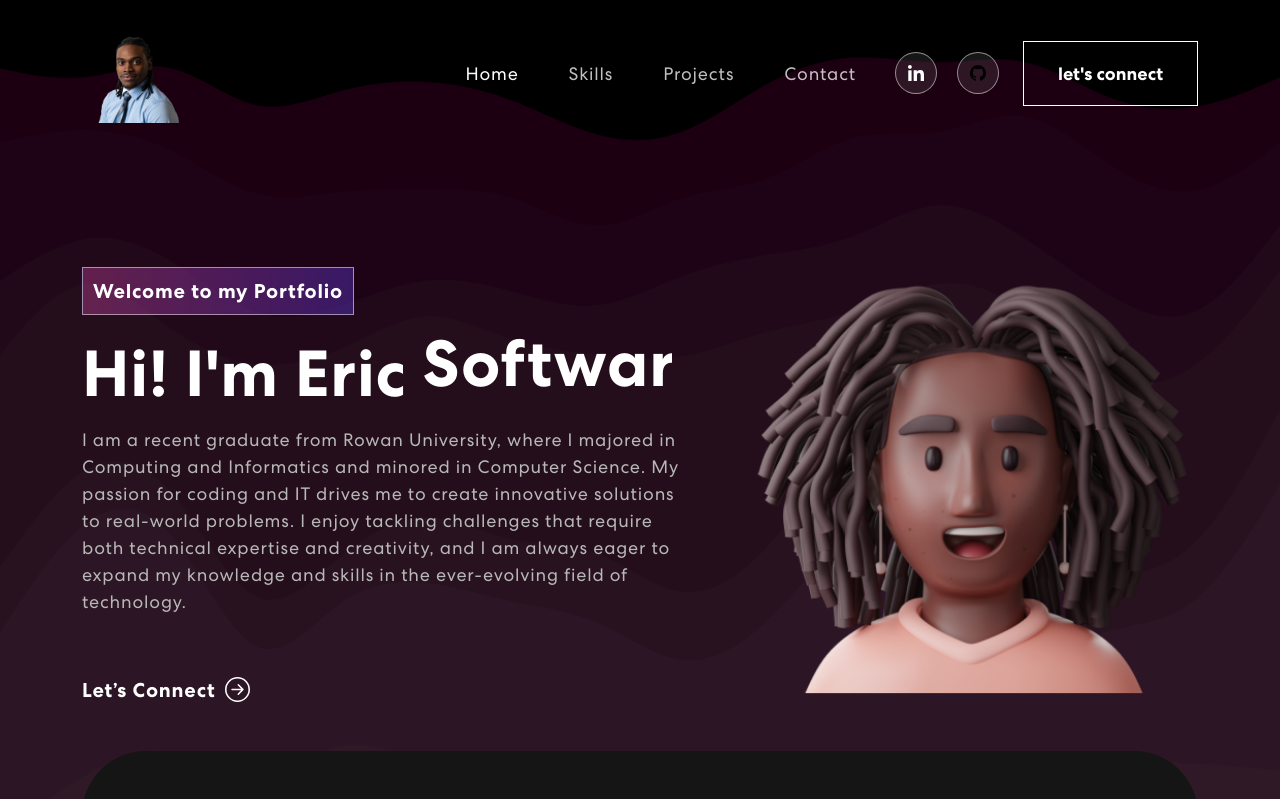
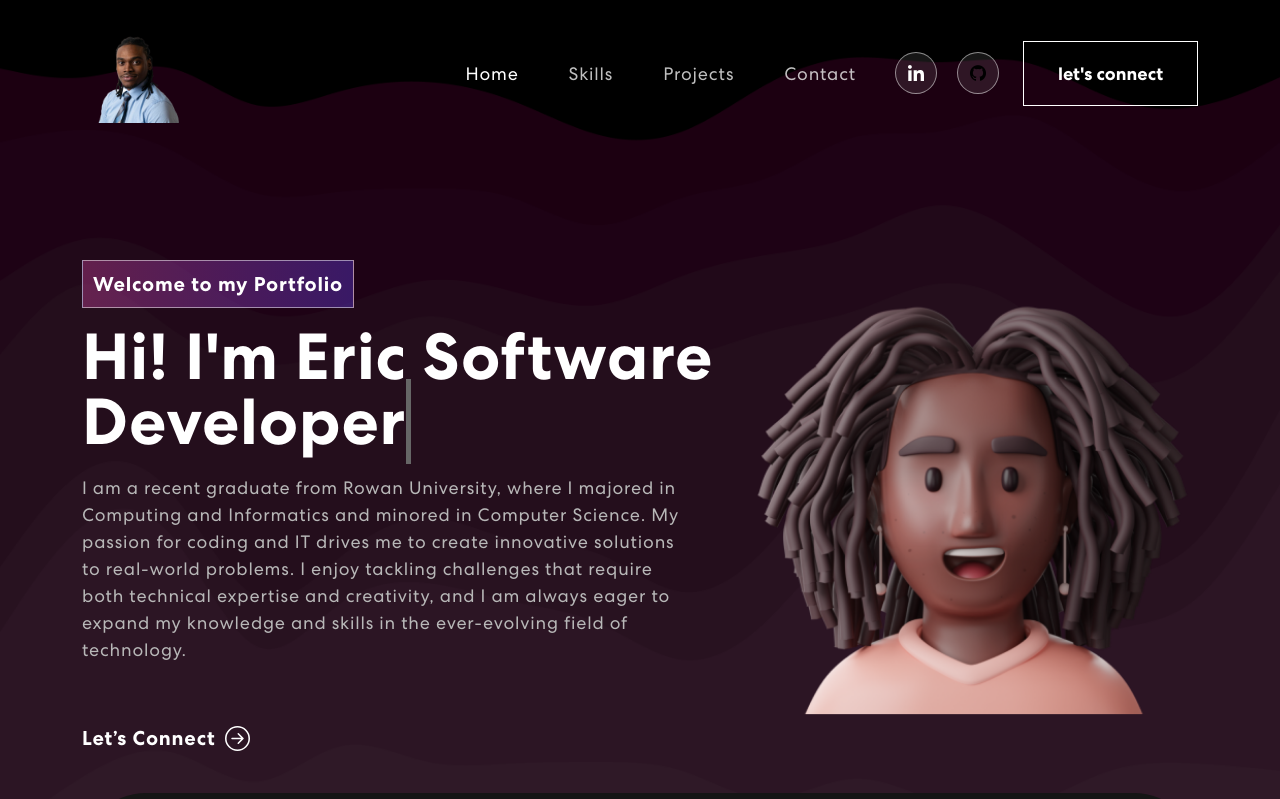
Before and after one commit to Robinson-erc/portfolio_react, a React (Create React App) app: page / in a window 1280 px wide. Shown: the top 799 px of the page. Built offline with nearby package versions, Linux system fonts and the light colour scheme; no server answers.

Commit message:
reverted css

```diff
--- a/src/App.css
+++ b/src/App.css
@@ -290,6 +290,7 @@ nav.navbar .navbar-toggler[aria-expanded="true"] .navbar-toggler-icon {
 .banner img {
   animation: updown 3s linear infinite;
 }
+
 @keyframes updown {
   0% {
     transform: translateY(-20px);
@@ -301,15 +302,9 @@ nav.navbar .navbar-toggler[aria-expanded="true"] .navbar-toggler-icon {
     transform: translateY(-20px);
   }
 }
+
 .txt-rotate > .wrap {
   border-right: 0.08em solid #666;
-}
-/* Add this to your App.css */
-.txt-rotate {
-  display: inline-block;
-  width: 250px; /* Adjust the width as needed */
-  white-space: nowrap;
-  overflow: hidden;
 }
 
 /************ Skills Css ************/
```
Lines whose indentation alone changed are shown as unchanged.
